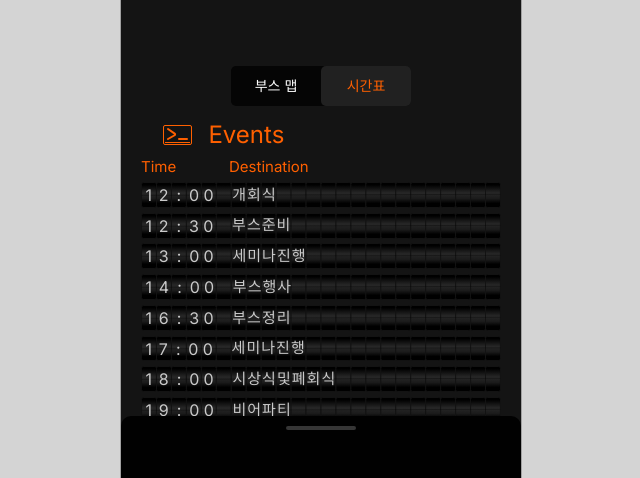
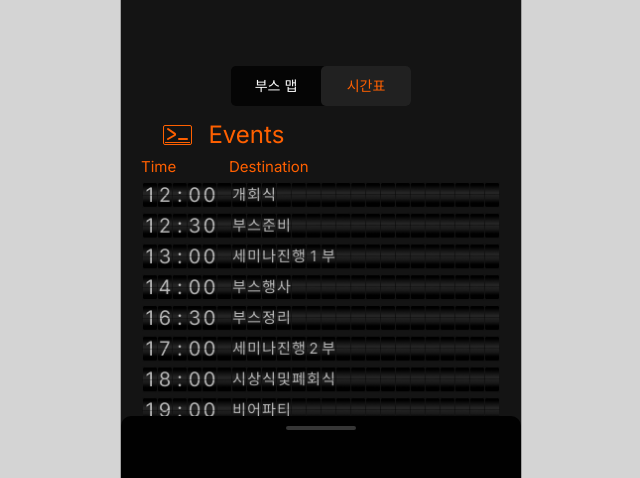
Before and after one commit to likelion-uhheungcon-2026/uhheung-frontend, a React (Vite) app: page / in a window 1280 px wide. Both pictures are taken after a click on the button "시간표". Shown: the top 478 px of the page, without its empty margins (319-959 px from the left). Built offline with nearby package versions, Linux system fonts and the light colour scheme; a web font is replaced by a local one.

Commit message:
feat : timetable 이미지로 변경

```diff
--- a/src/features/Home/components/TimeTable.jsx
+++ b/src/features/Home/components/TimeTable.jsx
@@ -1,17 +1,18 @@
 import icon from "../assets/terminal-icon.svg";
-import TimeLine from "./TimeLine";
+import timetable from "../assets/timetable.png";
+// import TimeLine from "./TimeLine";
 
 export default function TimeTable() {
-  const schedule = [
-    { time: "1200", destination: "개회식" },
-    { time: "1230", destination: "부스준비" },
-    { time: "1300", destination: "세미나진행" },
-    { time: "1400", destination: "부스행사" },
-    { time: "1630", destination: "부스정리" },
-    { time: "1700", destination: "세미나진행" },
-    { time: "1800", destination: "시상식및폐회식" },
-    { time: "1900", destination: "비어파티" },
-  ];
+  // const schedule = [
+  //   { time: "1200", destination: "개회식" },
+  //   { time: "1230", destination: "부스준비" },
+  //   { time: "1300", destination: "세미나진행" },
+  //   { time: "1400", destination: "부스행사" },
+  //   { time: "1630", destination: "부스정리" },
+  //   { time: "1700", destination: "세미나진행" },
+  //   { time: "1800", destination: "시상식및폐회식" },
+  //   { time: "1900", destination: "비어파티" },
+  // ];
 
   return (
     <div className="text-white mt-[0.7rem] flex flex-col justify-center items-center">
@@ -26,13 +27,14 @@ export default function TimeTable() {
       </div>
 
       <div className="mt-[0.2rem]">
-        {schedule.map((item, index) => (
+        {/* {schedule.map((item, index) => (
           <TimeLine
             key={index}
             time={item.time}
             destination={item.destination}
           />
-        ))}
+        ))} */}
+        <img src={timetable} className="px-[1.31rem]" />
       </div>
     </div>
   );
```
Also changed, not shown: src/features/Home/assets/timetable.png (added).
